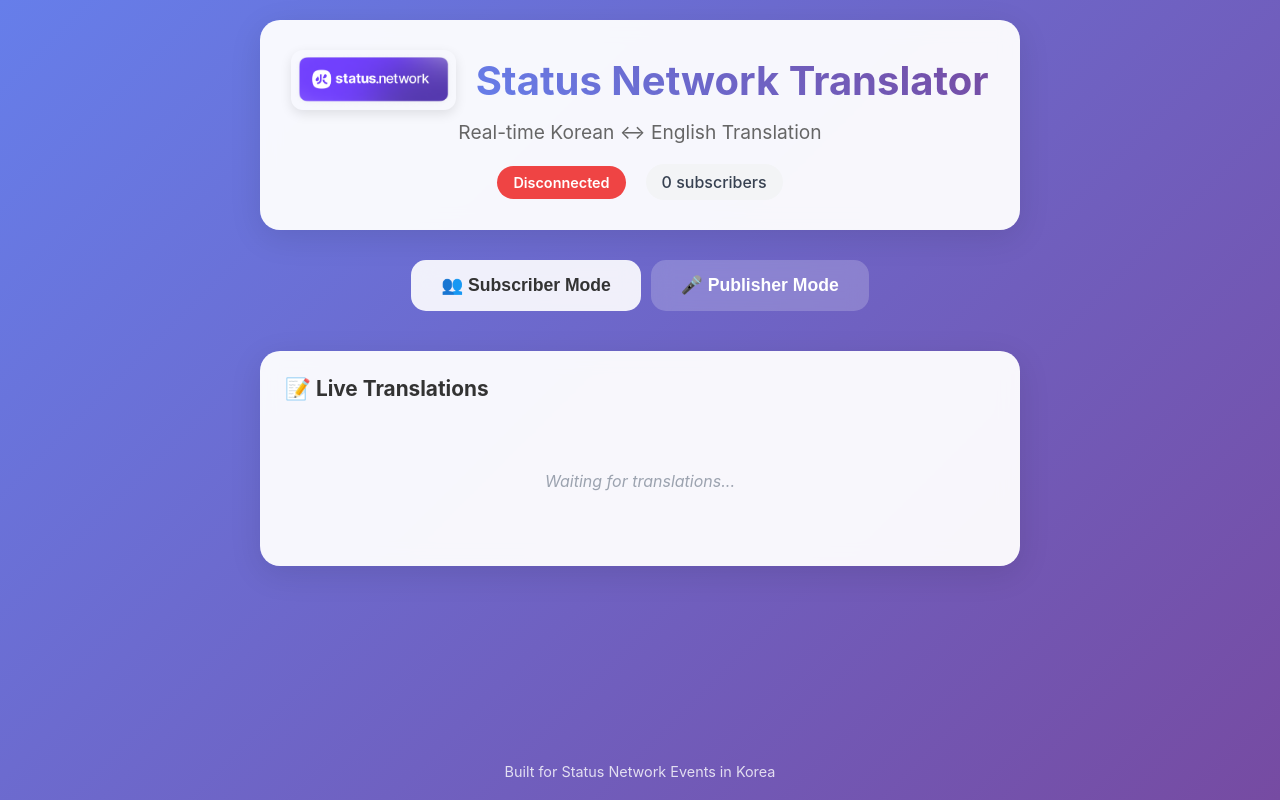
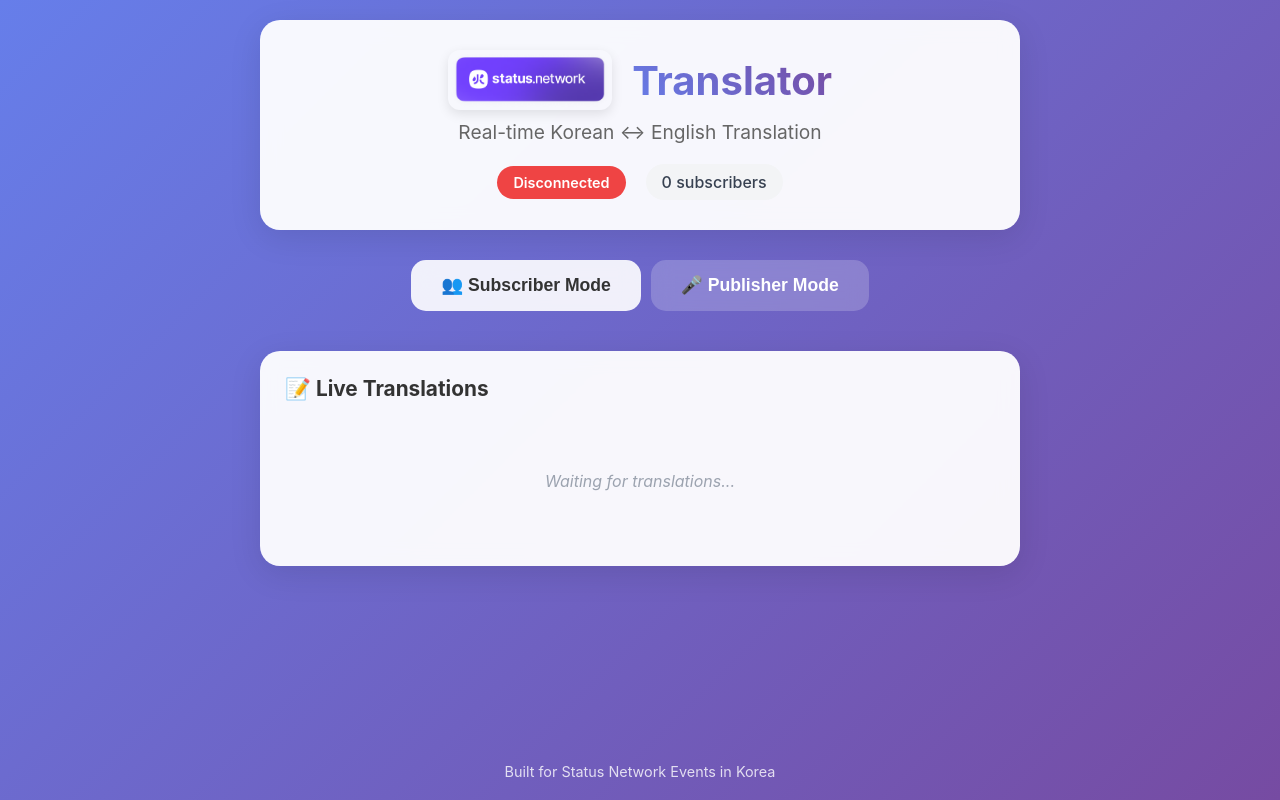
Before and after one commit to nadeemb53/sn-events-translator, a website with bundled scripts: page public/index.html in a window 1280 px wide. Built offline with nearby package versions, Linux system fonts and the light colour scheme; no server answers.

Commit message:
Clean up branding - remove redundant 'Status Network' text since logo shows it

```diff
--- a/public/index.html
+++ b/public/index.html
@@ -3,7 +3,7 @@
 <head>
     <meta charset="UTF-8">
     <meta name="viewport" content="width=device-width, initial-scale=1.0">
-    <title>Status Network Translator</title>
+    <title>Status Translator</title>
     <link rel="stylesheet" href="styles.css">
 </head>
 <body>
@@ -11,7 +11,7 @@
         <header>
             <div class="logo-container">
                 <img src="Logo card white.png" alt="Status Network" class="status-logo">
-                <h1>Status Network Translator</h1>
+                <h1>Translator</h1>
             </div>
             <p>Real-time Korean ↔ English Translation</p>
             <div class="status-bar">
```
